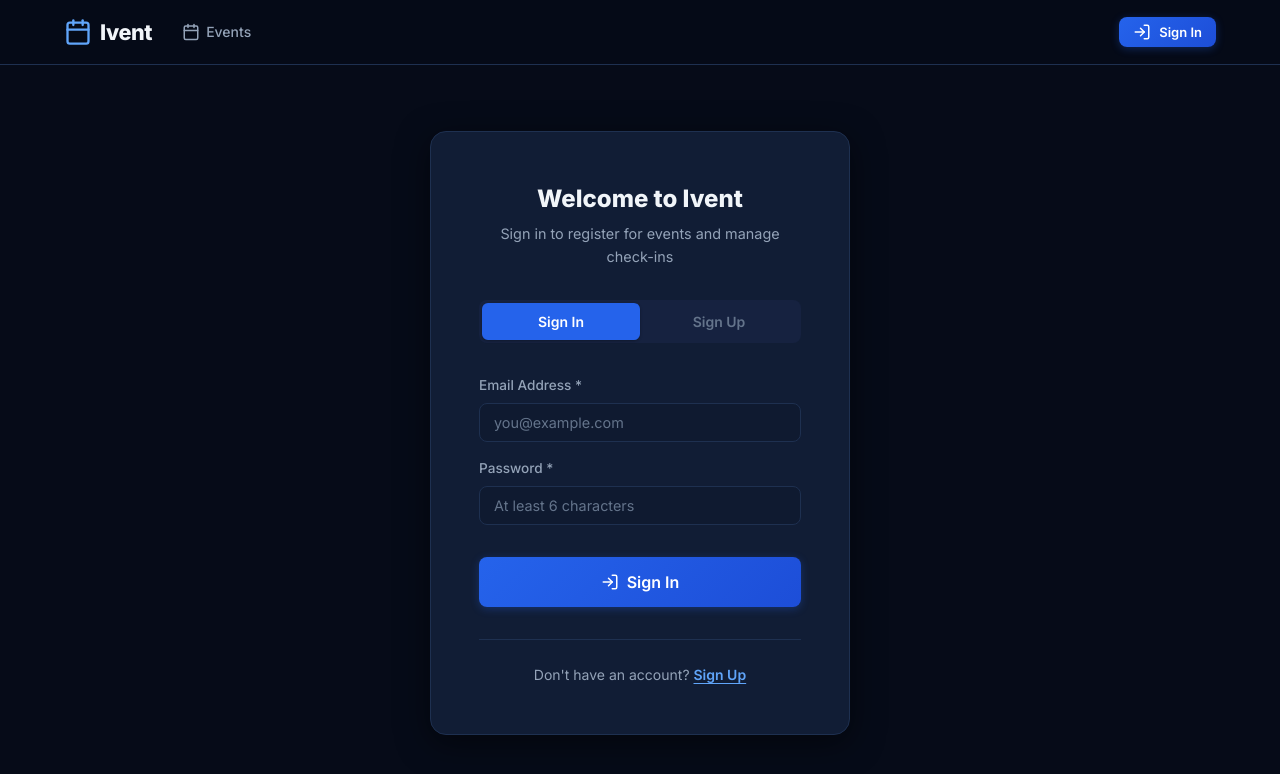
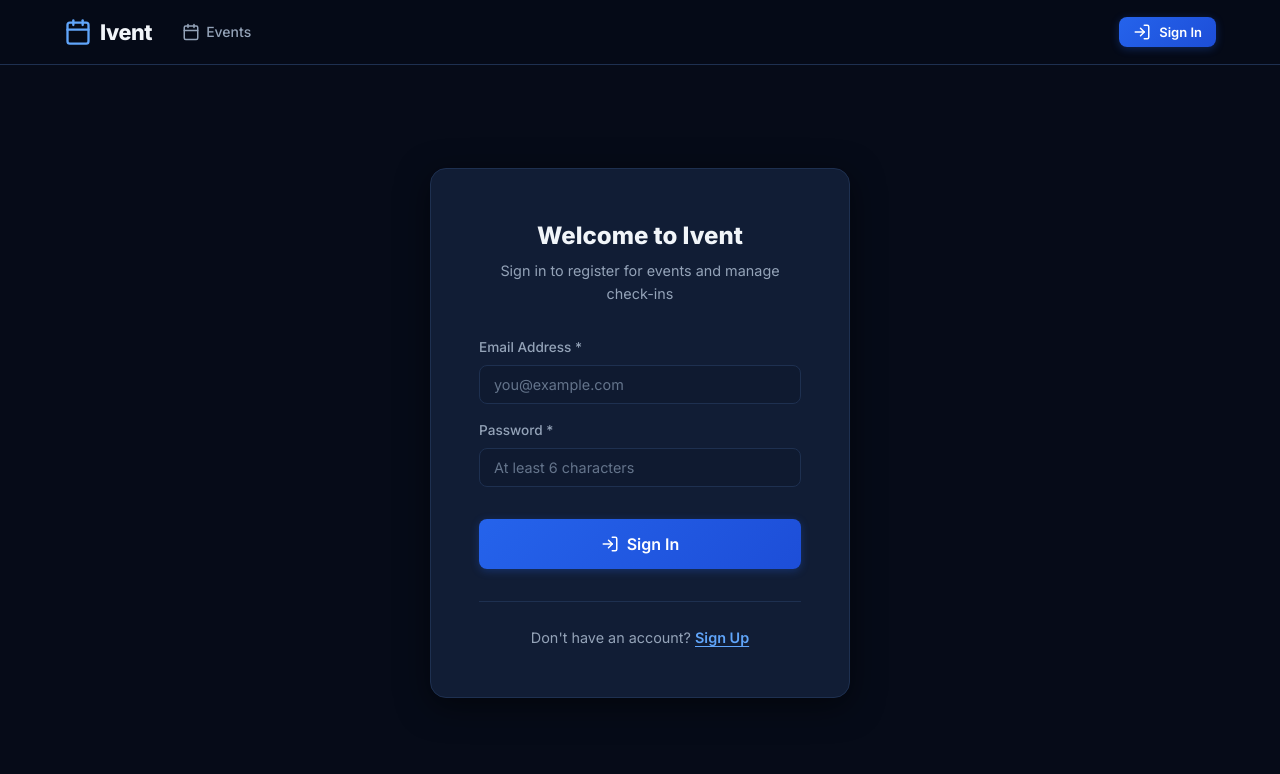
Before and after one commit to VedantJJA/Ivent, a Next.js app in the folder client/: page /login in a window 1280 px wide. Shown: the top 774 px of the page. Built offline with nearby package versions, Linux system fonts and the light colour scheme.

Commit message:
032 - Remove top tabs on login page and streamline auth toggle via bottom text link

```diff
--- a/client/src/app/login/page.js
+++ b/client/src/app/login/page.js
@@ -68,27 +68,12 @@ export default function LoginPage() {
     <div className="auth-container">
       <div className="auth-card">
         <div className="auth-header">
-          <h1>Welcome to Ivent</h1>
+          <h1>{mode === 'login' ? 'Welcome to Ivent' : 'Create an Account'}</h1>
           <p>
             {mode === 'login'
               ? 'Sign in to register for events and manage check-ins'
-              : 'Create your attendee account to get started'}
+              : 'Create your account to register for events and get QR tickets'}
           </p>
-        </div>
-
-        <div className="auth-tabs">
-          <button
-            className={`auth-tab ${mode === 'login' ? 'active' : ''}`}
-            onClick={() => { setMode('login'); setError(null); }}
-          >
-            Sign In
-          </button>
-          <button
-            className={`auth-tab ${mode === 'register' ? 'active' : ''}`}
-            onClick={() => { setMode('register'); setError(null); }}
-          >
-            Sign Up
-          </button>
         </div>
 
         {error && (
@@ -162,25 +147,49 @@ export default function LoginPage() {
           </button>
         </form>
 
-        <div className="auth-footer">
+        <div className="auth-footer" style={{ textAlign: 'center', marginTop: 'var(--space-xl)', paddingTop: 'var(--space-lg)', borderTop: '1px solid var(--color-border)', fontSize: '0.9rem', color: 'var(--color-text-secondary)' }}>
           {mode === 'login' ? (
-            <p>
+            <p style={{ margin: 0 }}>
               Don&apos;t have an account?{' '}
               <button
                 type="button"
                 className="btn-link"
                 onClick={() => { setMode('register'); setError(null); }}
+                style={{
+                  background: 'none',
+                  border: 'none',
+                  padding: 0,
+                  color: 'var(--color-primary-400)',
+                  fontWeight: 600,
+                  cursor: 'pointer',
+                  textDecoration: 'underline',
+                  textUnderlineOffset: '3px',
+                  fontSize: 'inherit',
+                  fontFamily: 'inherit',
+                }}
               >
                 Sign Up
               </button>
             </p>
           ) : (
-            <p>
+            <p style={{ margin: 0 }}>
               Already have an account?{' '}
               <button
                 type="button"
                 className="btn-link"
                 onClick={() => { setMode('login'); setError(null); }}
+                style={{
+                  background: 'none',
+                  border: 'none',
+                  padding: 0,
+                  color: 'var(--color-primary-400)',
+                  fontWeight: 600,
+                  cursor: 'pointer',
+                  textDecoration: 'underline',
+                  textUnderlineOffset: '3px',
+                  fontSize: 'inherit',
+                  fontFamily: 'inherit',
+                }}
               >
                 Sign In
               </button>
```
